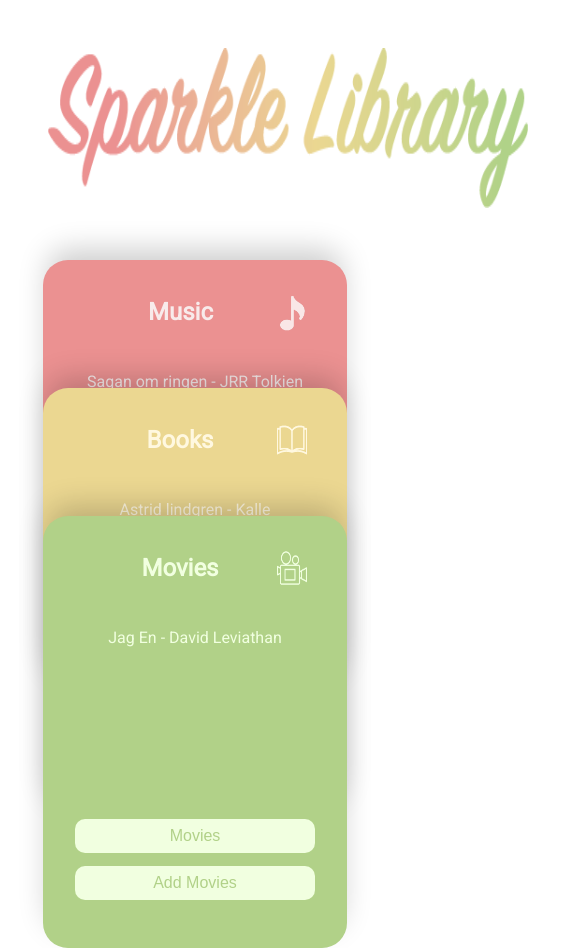
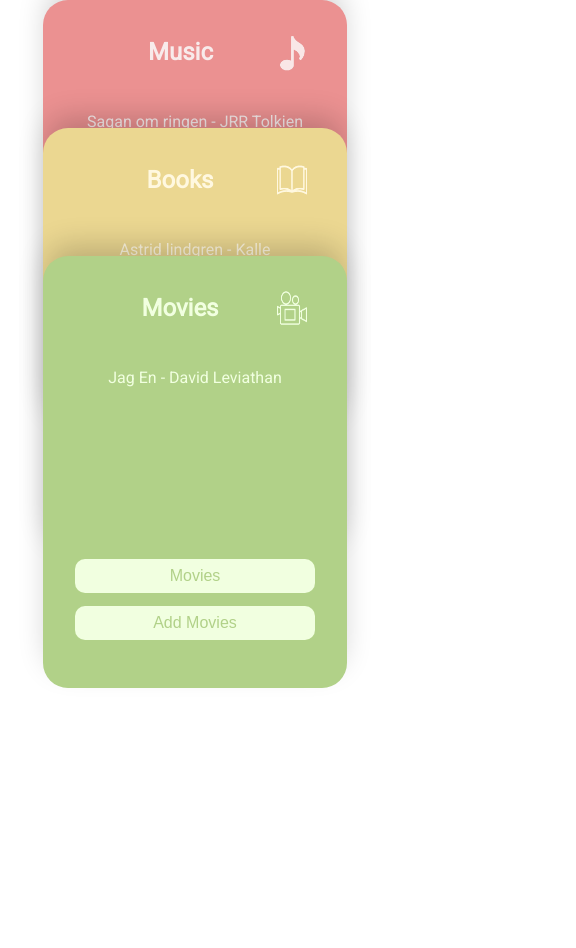
Before and after one commit to neda-jahadi/Sparkles, a React (Create React App) app: page / in a window 390 px wide. Shown: the whole page, 576 px wide, since content can reach past the window. After the commit the page ends 844 px from the top, so only its background shows below. Built offline with nearby package versions, Linux system fonts and the light colour scheme.

Commit message:
börjat med animation i startcard responsivt

```diff
--- a/src/App.js
+++ b/src/App.js
@@ -26,7 +26,6 @@ function App() {
 		case 'welcomeScreen':
 			content = (
 				<>
-					<img src={Logo} alt="Logo" className="logoBig"></img>
 					<div className="start-card-wrapper">
 						<div className="card first-card">
 							<StartCard genre={'music'}/>
--- a/src/components/StartCard.css
+++ b/src/components/StartCard.css
@@ -12,6 +12,31 @@
 .title-container .icon{
 	align-self: flex-end;
 }
+
+
+/*! */
+.checkbox{
+	display: none;
+}
+.checkbox:checked ~ label > .start-card {
+	background-color: aqua;
+
+}
+
+/* .start-card:hover {
+	transform: translateY(-20px);
+	transition: 0.4s ease-out;
+  }
+
+  .start-card:hover ~ .start-card {
+	position: relative;
+	left: 50px;
+	transition: 0.4s ease-out;
+  }
+ */
+
+
+
 .start-card{
 	display: flex;
 	min-height: 27em;
--- a/src/components/StartCard.jsx
+++ b/src/components/StartCard.jsx
@@ -65,6 +65,9 @@ const StartCard = ({genre}) => {
 			dispatch(screenActions.formScreen())
 		}
 	}
+	const handleClick = () => {
+		// på clicket ska korten sepereras för att man ska kunna se hela kortet med listan
+	}
 
 
 
@@ -82,7 +85,9 @@ const StartCard = ({genre}) => {
 
 	return(
 		<div>
-			<div className={`start-card background-${color}`}>
+			<input type="checkbox" id={title} className="checkbox"/>
+			<label htmlFor={title}>
+				<div className={`start-card background-${color}`} onClick={handleClick}>
 					<div className="title-container">
 						<h2 className={`title text-${color}`}>{title}</h2>
 						<img src={icon} alt="Icon" width="30em" height="40em" className="icon"/>
@@ -93,6 +98,7 @@ const StartCard = ({genre}) => {
 						<button className={`btn-add button-${color}`}  onClick={() => handler(title, 'form')}>Add {title}</button>
 					</div>
 				</div>
+			</label>
 		</div>
 
 	)
--- a/src/components/listcomponent.css
+++ b/src/components/listcomponent.css
@@ -251,3 +251,12 @@
     }
 
 }
+@media screen and (max-width: 870px){
+	.main{
+        grid-template-columns:1fr 1fr;
+        grid-template-rows: 1fr 1fr;
+        grid-gap:1em;
+        overflow-x: auto;
+        border:1px solid blue;
+	}
+}
```
Lines whose indentation alone changed are shown as unchanged.
